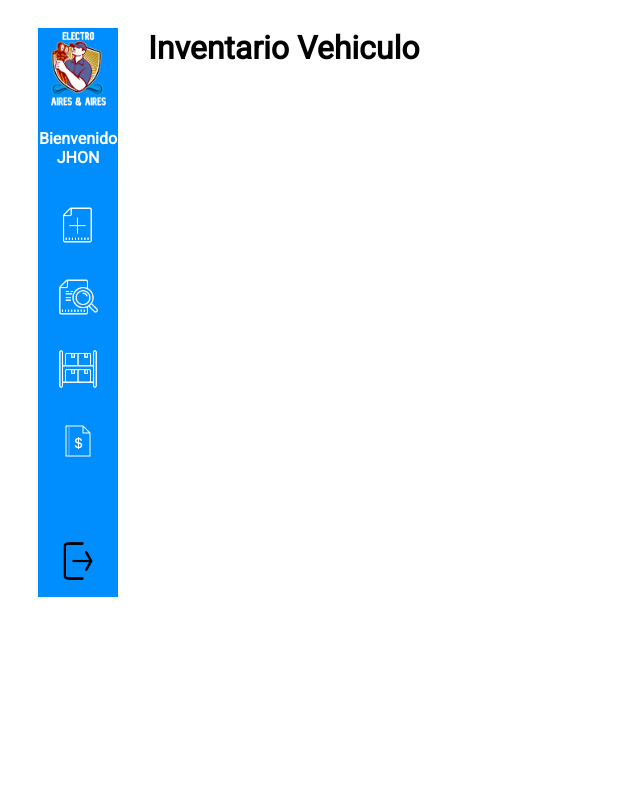
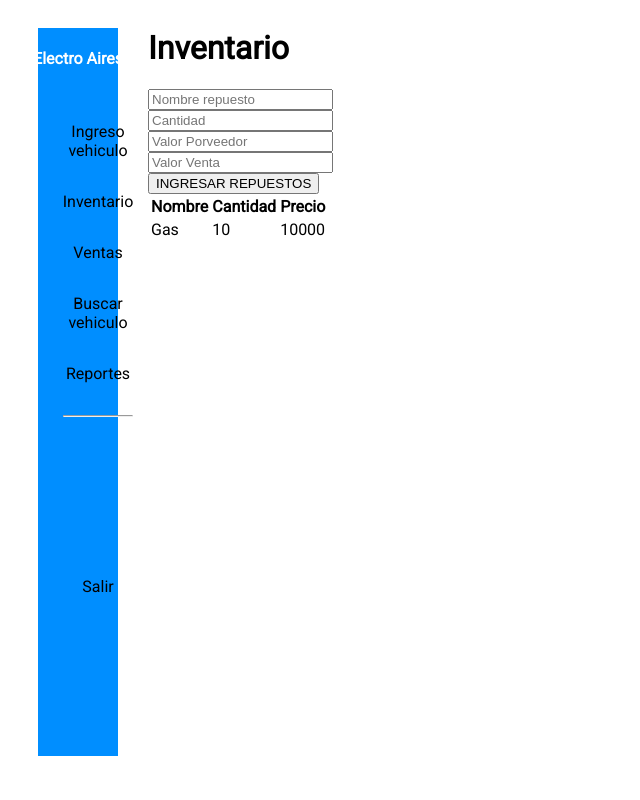
Before and after one commit to JhonRVera/TG-ElectroAires, a Django app: page /inventario/ in a window 1280 px wide. Shown: the whole page, without its empty margins (0-640 px from the left). Run offline with Django 4.2, Linux system fonts and the light colour scheme; a user stored in the database is signed in.

Commit message:
Archivos html

```diff
--- a/frontelectro/templates/base.html
+++ b/frontelectro/templates/base.html
@@ -12,16 +12,13 @@
     <link rel="preconnect" href="https://fonts.gstatic.com" crossorigin>
     <link href="https://fonts.googleapis.com/css2?family=Concert+One&family=Roboto&display=swap" rel="stylesheet">
 </head>
-<title>Aplicacion</title>
+<title>Electro Aires & Aires</title>
 </head>
 
 <body>
 
     <header>
         <div class="logo__electro"></div>
-        <div class="header__home">
-            <span>Electro Aires & Aires</span>
-        </div>
     </header>
     {% block content %} {% endblock %}
 
--- a/frontelectro/templates/dashboard/baseDash.html
+++ b/frontelectro/templates/dashboard/baseDash.html
@@ -7,22 +7,28 @@
     <meta http-equiv="X-UA-Compatible" content="IE=edge">
     <meta name="viewport" content="width=device-width, initial-scale=1.0">
     <link rel="stylesheet" type="text/css" href="{% static 'dashboard/dashboard.css' %}">
-    <title>Document</title>
+    <title>Dashboard</title>
 </head>
 
 <body>
     <div class="menu__dashboard">
         <div class="items__dashboard">
-            <div class="home__icon"></div>
-            <h4>
-                Bienvenido {{ user.username | upper}}
-            </h4>
-                <a href="{% url 'dashboard' %}"><div class="icon__dashboard"></div></a>
-                <a href="{% url 'buscar' %}"><div class="icon__search"></div></a>
-                <a href="{% url 'inventario' %}"><div class="icon__inventory"></div></a>
-                <a href="{% url 'reportes' %}"><div class="icon__reports"></div></a>
-                <a href="{% url 'exit' %}"><div class="icon__exit"></div></a>
-            </ul>
+            <div class="header__dash">
+                <span>
+                    <h4>Electro Aires</h4>
+                </span>
+            </div>
+            <div class="menu_dashboard">
+                <ul>
+                    <li><a href="{% url 'dashboard' %}">Ingreso vehiculo </a></li>
+                    <li><a href="{% url 'inventario' %}">Inventario</a></li>
+                    <li><a href="{% url 'ventas' %}">Ventas</a></li>
+                    <li><a href="{% url 'buscar' %}"> Buscar vehiculo</a></li>
+                    <li><a href="{% url 'reportes' %}">Reportes</a></li>
+                    <hr>
+                    <li><a href="{% url 'exit' %}">Salir</a></li>
+                </ul>
+            </div>
         </div>
         <div class="services__dashboard">
             {% block content %} {% endblock %}
--- a/frontelectro/templates/dashboard/inventario.html
+++ b/frontelectro/templates/dashboard/inventario.html
@@ -1,7 +1,44 @@
 {% extends 'dashboard/baseDash.html' %}
 
 {% block content %}
-<h1>
-    Inventario Vehiculo
-</h1>
+<div class="data__center">
+    <div class="data__inv">
+        <h1>Inventario</h1>
+        <form method="post">
+            {% csrf_token %}
+            <div class="field__input">
+                <input type="text" name="nombre_r" id="" placeholder="Nombre repuesto">
+            </div>
+            <div class="field__input">
+                <input type="number" name="cantidad" id="" placeholder="Cantidad">
+            </div>
+            <div class="field__input">
+                <input type="number" name="v_proveedor" id="" placeholder="Valor Porveedor">
+            </div>
+            <div class="field__input">
+                <input type="number" name="v_venta" id="" placeholder="Valor Venta">
+            </div>
+        </form>
+
+        <button class='enter__button' type="submit">INGRESAR REPUESTOS</button>
+    </div>
+    <div class="data__table">
+        <table>
+            <thead>
+                <tr>
+                    <th>Nombre</th>
+                    <th>Cantidad</th>
+                    <th>Precio</th>
+                </tr>
+            </thead>
+            <tbody>
+                <tr>
+                    <td>Gas</td>
+                    <td>10</td>
+                    <td>10000</td>
+                </tr>
+            </tbody>
+        </table>
+    </div>
+</div>
 {% endblock %}
```
Also changed, not shown: frontelectro/templates/dashboard/buscar_vehiculo.html (+31 -2 lines), frontelectro/templates/dashboard/dashboard.html (+49 -3 lines), frontelectro/templates/dashboard/reportes.html (+16 -3 lines), frontelectro/templates/dashboard/ventas.html (added, +21 -0 lines), frontelectro/templates/home/home.html (+5 -6 lines), frontelectro/templates/home/login.html (added, +24 -0 lines), frontelectro/templates/registration/login.html (deleted, +0 -23 lines).
